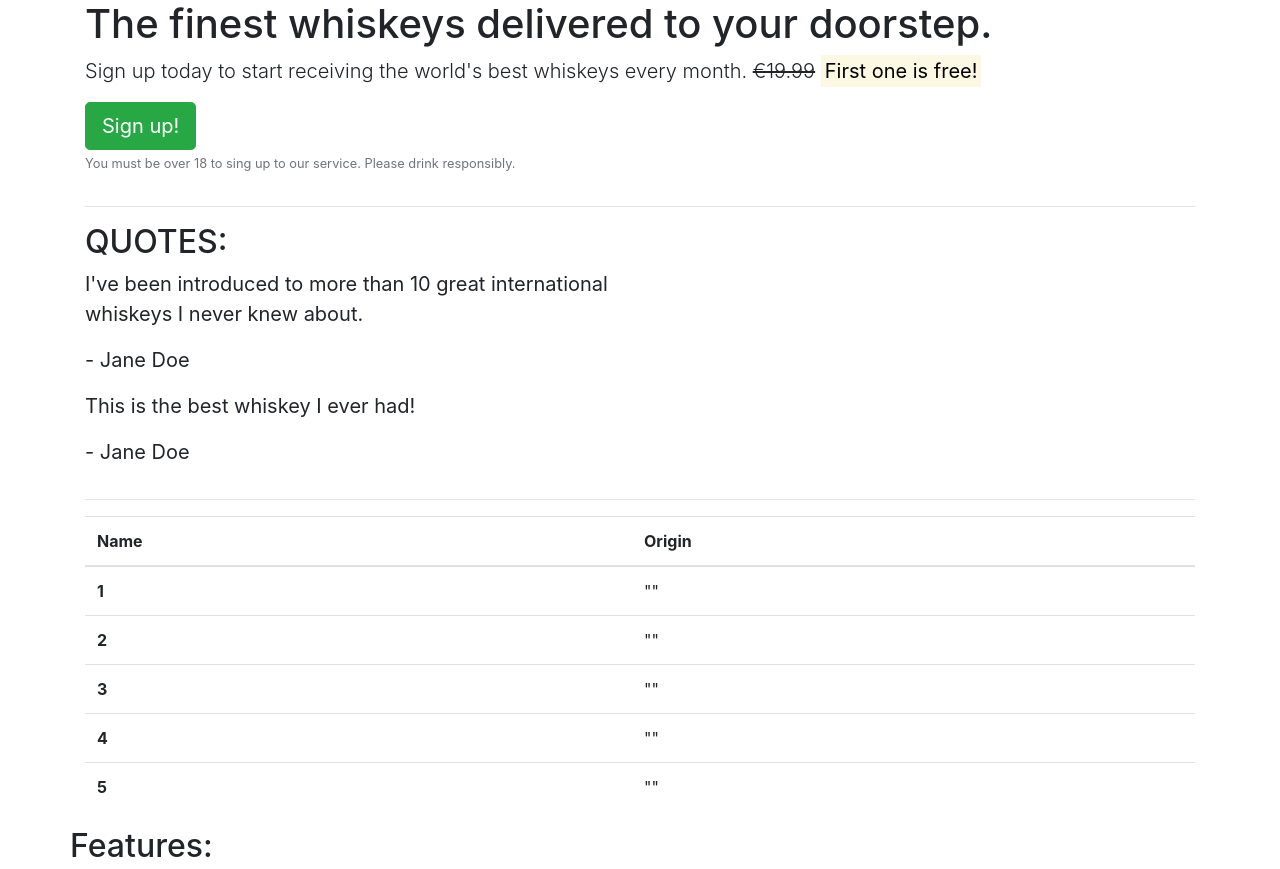
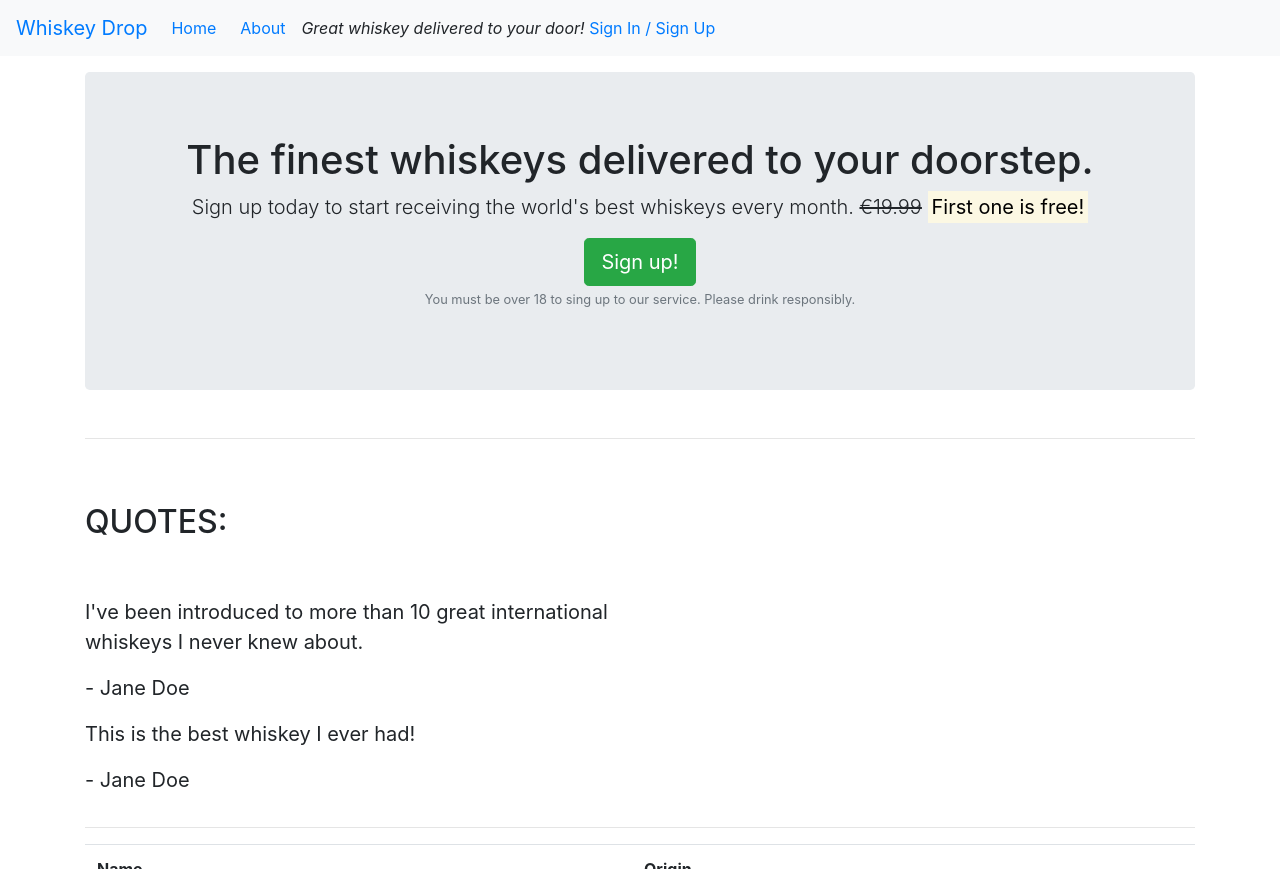
Before and after one commit to MilenTecle/bootstrap, a plain HTML site: page index.html in a window 1280 px wide. Shown: the top 869 px of the page. Drawn offline with nearby package versions, Linux system fonts and the light colour scheme.

Commit message:
Add a navbar and adjust spacing

```diff
--- a/index.html
+++ b/index.html
@@ -9,13 +9,28 @@
 </head>
 
 <body>
-    <article class="container">
+  <nav class="navbar navbar-ligth bg-light navbar-expand-sm">
+    <a href="/" class="navbar-brand">Whiskey Drop</a>
+    <ul class="navbar-nav mr auto">
+      <li class="active nav-item mr-2"><a class="nav-link" href="/">Home</a></li>
+      <li class="nav-item mr-2"><a class="nav-link" href="/about">About</a></li>
+      <li class="nav-item mr-2 d-block d-sm-none"><a class="nav-link" href="/login">Sign In / Sign Up</a></li>
+    </ul>
+    <div class="d-none d-md-block">
+    <p class="navbar-text my-auto mr2"><i>Great whiskey delivered to your door!</i></p>
+    <a href="/login">Sign In / Sign Up</a>
+  </div>
+  </nav>
+    <article class="container mt-3">
         <!-- Callout -->
         <div class="row">
           <div class="col-12">
-        <section class="callout">
+        <section class="callout jumbotron text-center">
             <h1>The finest whiskeys delivered to your doorstep.</h1>
-            <p class="lead">Sign up today to start receiving the world's best whiskeys every month. <s>€19.99</s> <strong><mark>First one is free!</mark></strong></p>
+            <p class="lead">Sign up today to start receiving the world's best whiskeys every month.
+            <s class="d-none d-sm-inline">€19.99</s>
+            <span class="d-inline d-sm-none"><br></span>
+            <strong><mark>First one is free!</mark></strong></p>
             <button class="btn btn-success btn-lg">Sign up!</button>
             <p class="text-muted"><small>You must be over 18 to sing up to our service. Please drink responsibly.</small></p>
         </section>
@@ -27,7 +42,7 @@
         <!-- Quotes -->
         <section class="quotes">
           <div class="row">
-            <div class="col-12 col-md-6">
+            <div class="col-12 my-5">
             <h2 class="text-uppercase">Quotes:</h2>
             </div>
           </div>
@@ -87,7 +102,9 @@
         <!-- Features -->
         <section class="features">
           <div class="row">
-            <h2>Features:</h2>
+            <div class="col-12 my-5">
+            <h2 class="text-uppercase">Features:</h2>
+            </div>
           </div>
           <div class="row">
             <div class="col-12 col-md-6 col-lg-4">
```
Also changed, not shown: 1 other file.
